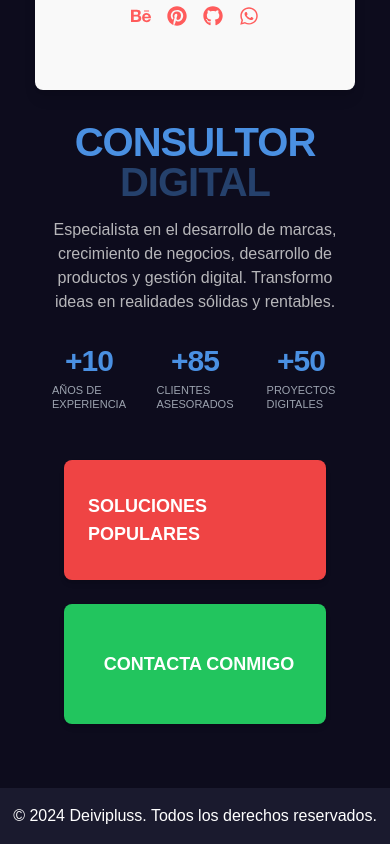
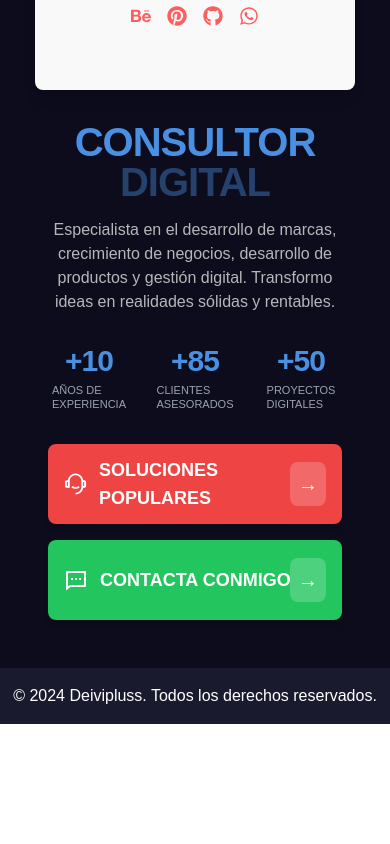
Before and after one commit to deivipluss/landing, a Next.js app: page / in a window 390 px wide. Shown: the part 470-1314 px from the top of the page. After the commit the page ends 1194 px from the top, so only its background shows below. Built offline with nearby package versions, Linux system fonts and the light colour scheme.

Commit message:
martes12

```diff
--- a/app/page.tsx
+++ b/app/page.tsx
@@ -68,26 +68,25 @@ const ProfessionalInfo: React.FC = () => (
         </p>
       </div>
     </div>
-    <div className="grid grid-cols-1 sm:grid-cols-2 gap-6 mt-8 px-4">
-      <div className="flex flex-col md:flex-row gap-6 max-w-4xl mx-auto p-4">
-        <div className="bg-red-500 text-white p-4 md:p-6 rounded-lg relative shadow-md h-[120px] md:h-[220px] flex flex-col justify-center md:justify-between w-full md:w-[320px]">
-          <div className="flex items-center md:items-start justify-center md:justify-start space-x-2">
-            <RiCustomerService2Line className="hidden md:block text-3xl" />
+    {/* Aquí comienzan los cambios principales */}
+    <div className="mt-8 space-y-4 md:space-y-6 px-4 md:px-0">
+      <div className="bg-red-500 text-white p-4 rounded-lg relative shadow-md h-[80px] md:h-[120px] flex items-center w-full">
+        <div className="flex items-center space-x-3">
+          <RiCustomerService2Line className="text-2xl md:text-3xl" />
           <h3 className="text-lg md:text-xl font-semibold">SOLUCIONES POPULARES</h3>
         </div>
-          <div className="hidden md:block absolute bottom-4 right-4 bg-white/20 p-2 rounded-lg">
+        <div className="absolute right-4 bg-white/20 p-2 rounded-lg">
           <span className="text-xl">→</span>
         </div>
       </div>
 
-        <div className="bg-green-500 text-white p-4 md:p-6 rounded-lg relative shadow-md h-[120px] md:h-[220px] flex flex-col justify-center md:justify-between w-full md:w-[320px]">
-          <div className="flex items-center md:items-start justify-center md:justify-start space-x-2">
-            <RiMessage2Line className="hidden md:block text-3xl" />
+      <div className="bg-green-500 text-white p-4 rounded-lg relative shadow-md h-[80px] md:h-[120px] flex items-center w-full">
+        <div className="flex items-center space-x-3">
+          <RiMessage2Line className="text-2xl md:text-3xl" />
           <h3 className="text-lg md:text-xl font-semibold">CONTACTA CONMIGO</h3>
         </div>
-          <div className="hidden md:block absolute bottom-4 right-4 bg-white/20 p-2 rounded-lg">
+        <div className="absolute right-4 bg-white/20 p-2 rounded-lg">
           <span className="text-xl">→</span>
-          </div>
         </div>
       </div>
     </div>
```
Lines whose indentation alone changed are shown as unchanged.
